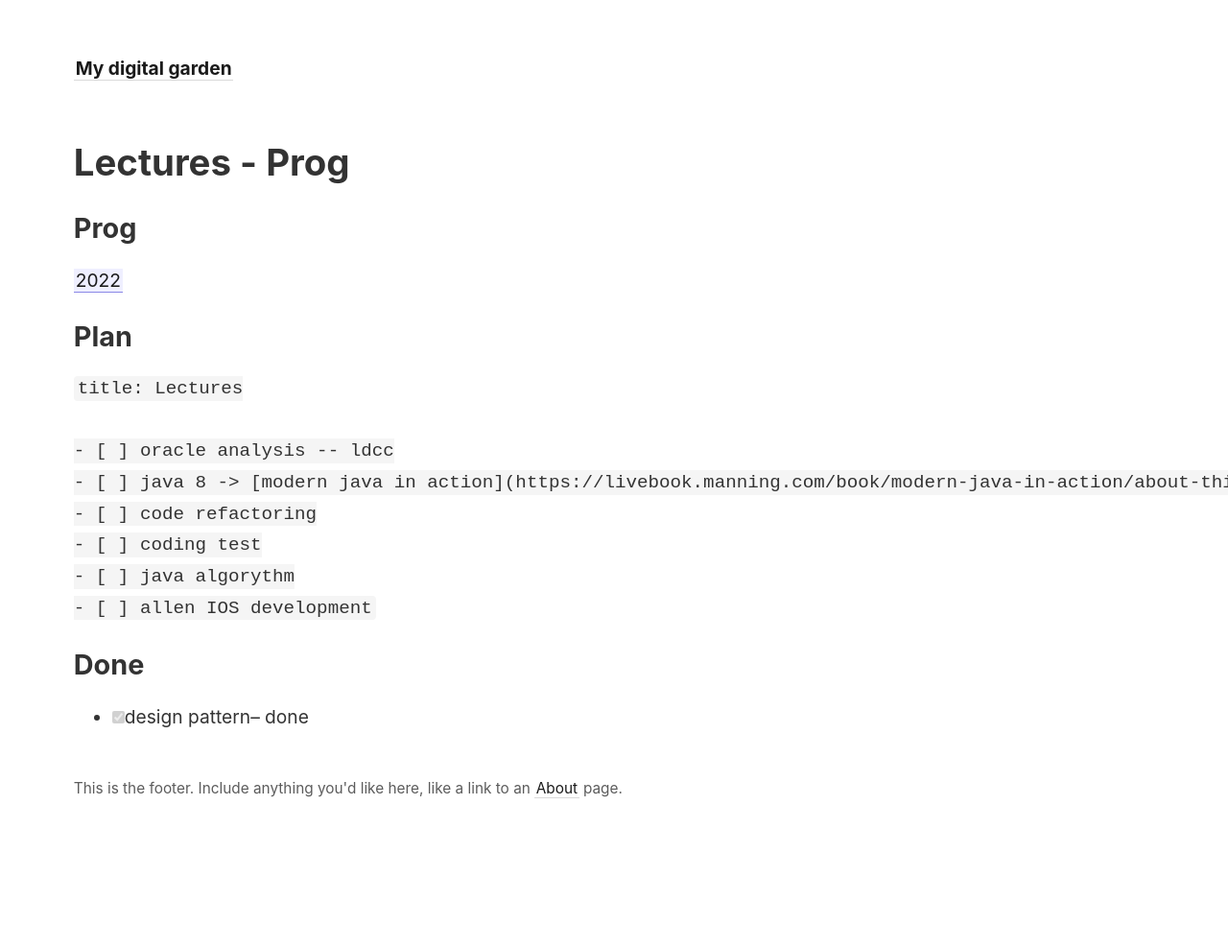
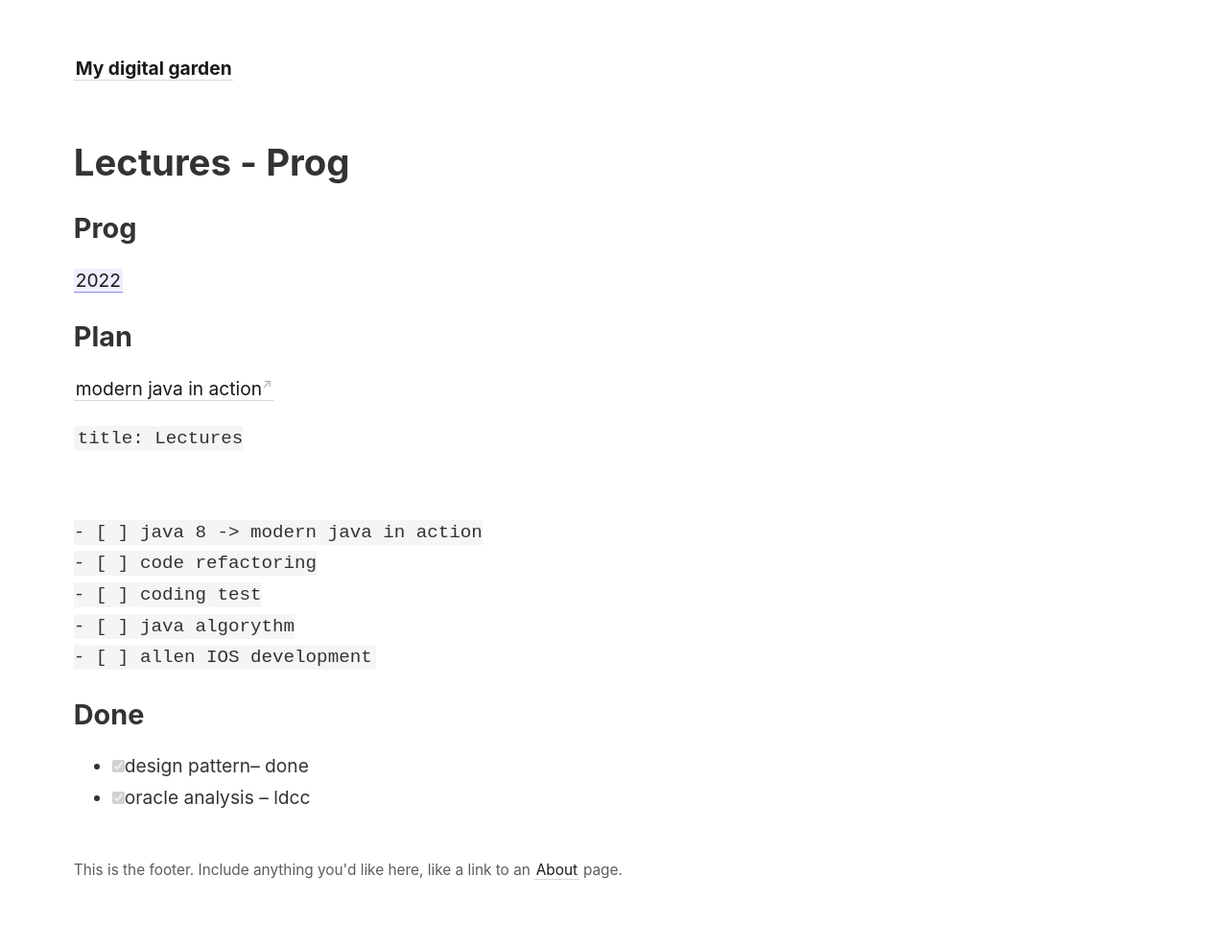
Before and after one commit to innjie/mydocs, a Jekyll site: the page built from _notes/documents/backup/study-prog/TO-DO.md, in a window 1280 px wide. Shown: the whole page at 96% size. Built offline with Jekyll 4.4.1, drawn with Linux system fonts in a browser that asks for light colours; before the commit the page ends 902 px from its top, so only the background shows below that; some of the changed lines change nothing that is shown.

Commit message:
[update] todo

````diff
--- a/_notes/documents/backup/study-prog/TO-DO.md
+++ b/_notes/documents/backup/study-prog/TO-DO.md
@@ -12,11 +12,13 @@ permalink: /study-prog
 
 ## Plan
 
+[modern java in action](https://livebook.manning.com/book/modern-java-in-action/about-this-book/)
+
 ```ad-todo
 title: Lectures
 
-- [ ] oracle analysis -- ldcc
-- [ ] java 8 -> [modern java in action](https://livebook.manning.com/book/modern-java-in-action/about-this-book/)
+
+- [ ] java 8 -> modern java in action
 - [ ] code refactoring
 - [ ] coding test
 - [ ] java algorythm
@@ -26,3 +28,4 @@ title: Lectures
 
 ## Done
 - [x] design pattern-- done
+- [x] oracle analysis -- ldcc
````
